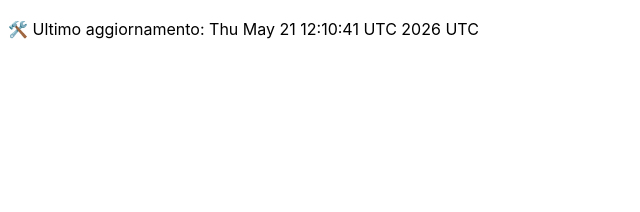
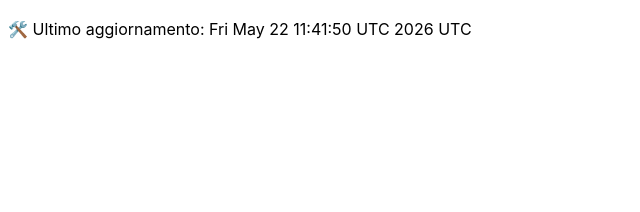
Before and after one commit to DanteTrb/DanteTrb.github.io, a Jekyll site: the page built from badges.md, in a window 1280 px wide. Shown: the top 212 px of the page, without its empty margins (0-640 px from the left). Built offline with Jekyll 4.4.1, drawn with Linux system fonts in a browser that asks for light colours; our own code applies the rules of GitHub Pages for plain Markdown files.

```diff
--- a/badges.md
+++ b/badges.md
@@ -1 +1 @@
-🛠️ Ultimo aggiornamento: Thu May 21 12:10:41 UTC 2026 UTC
+🛠️ Ultimo aggiornamento: Fri May 22 11:41:50 UTC 2026 UTC
```
